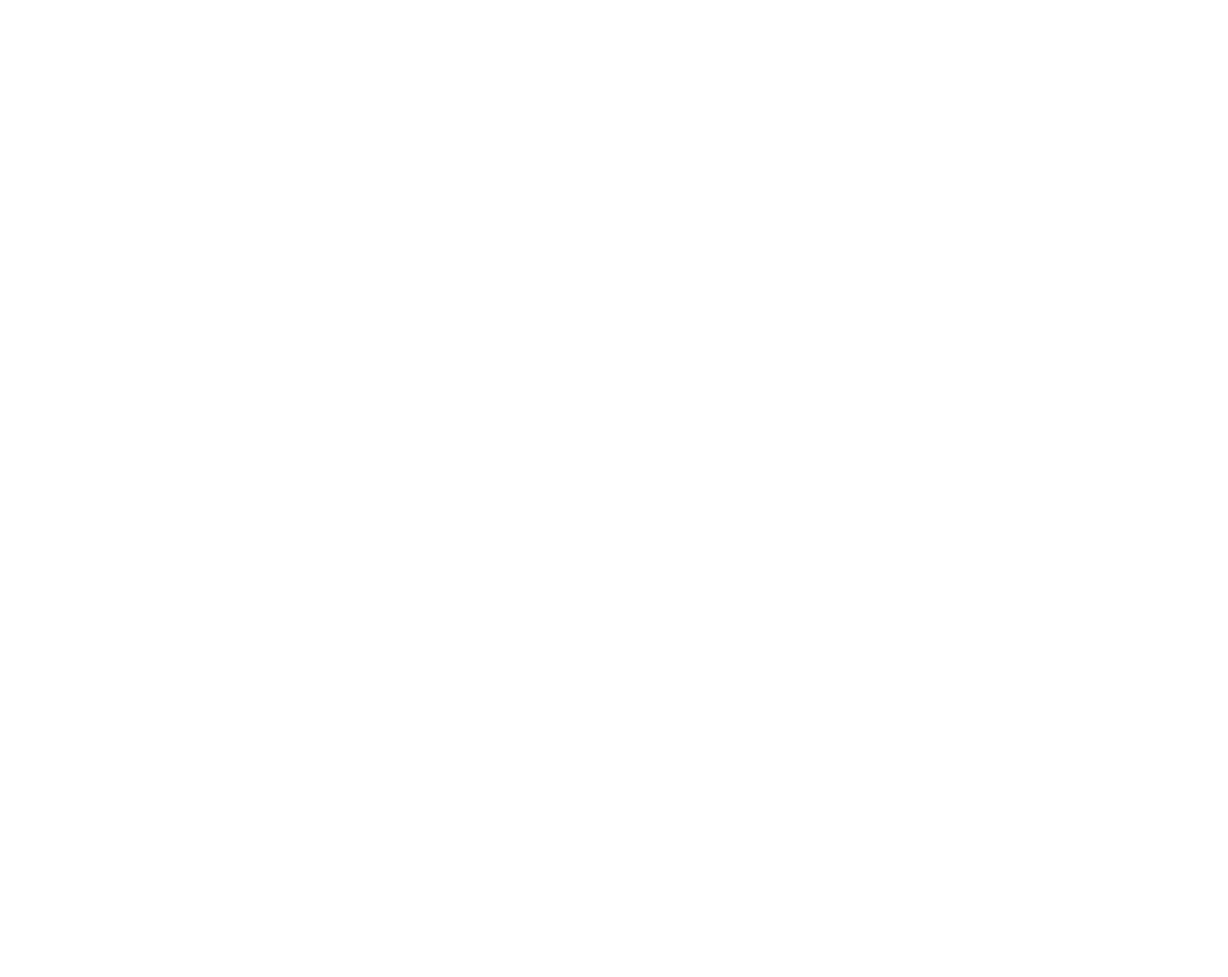
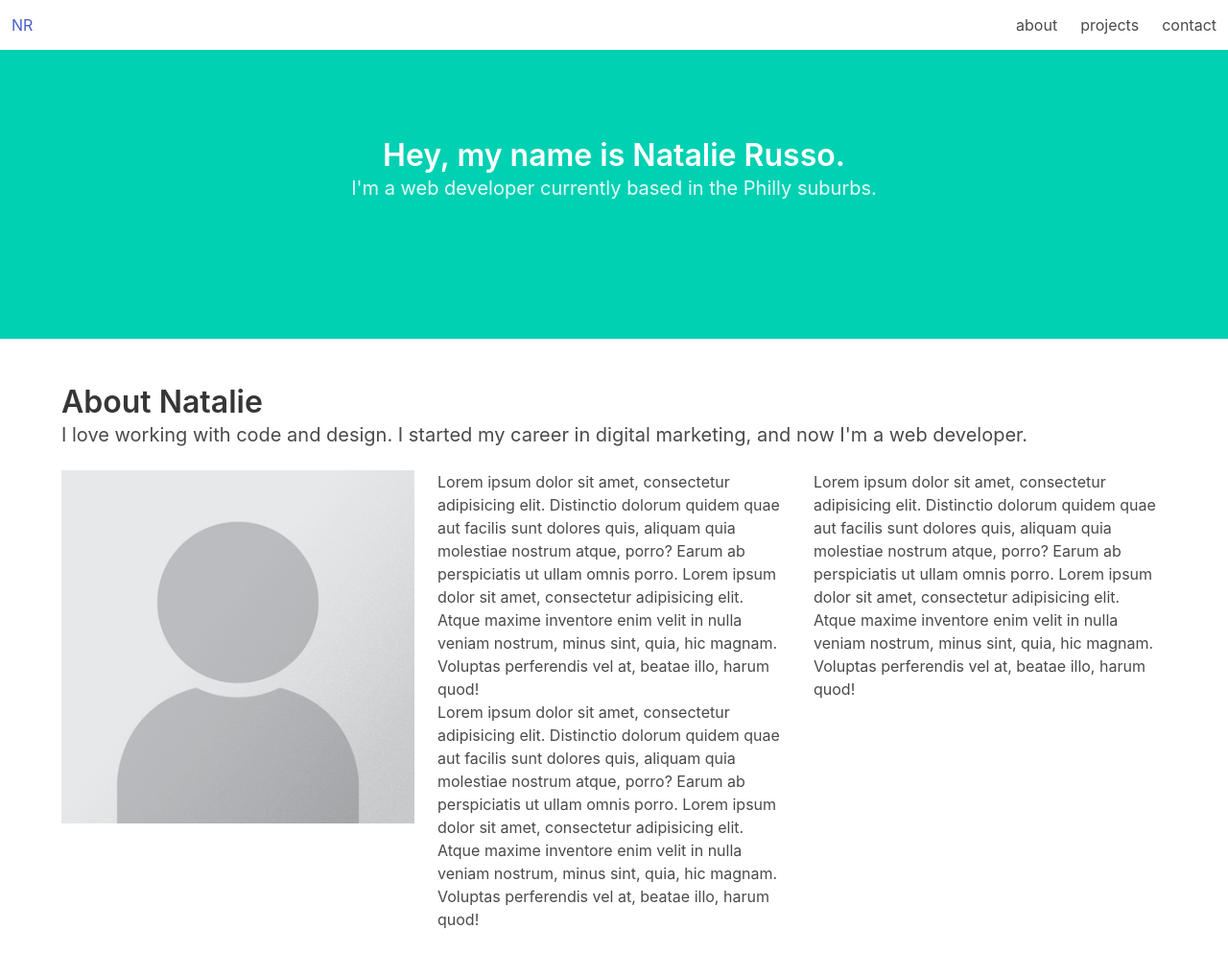
Before and after one commit to natalietate/natalietate.github.io, a plain HTML site: page index.html in a window 1280 px wide. Shown: the whole page at 96% size. Before the commit the page ends 800 px from the top, so only its background shows below. Drawn offline with nearby package versions, Linux system fonts and the light colour scheme.

Commit message:
mock up hero, navbar and about

```diff
--- a/index.html
+++ b/index.html
@@ -1,18 +1,82 @@
 <!DOCTYPE html>
 <html>
+
 <head>
   <meta charset="utf-8">
   <meta name="viewport" content="width=device-width, initial-scale=1">
   <title>Natalie Russo | Web Developer</title>
   <!-- Stylesheets -->
-    <link rel="stylesheet" href="css/index.css">
+  <link rel="stylesheet" href="public/css/index.css">
   <link rel="stylesheet" href="https://maxcdn.bootstrapcdn.com/font-awesome/4.7.0/css/font-awesome.min.css">
   <link rel="stylesheet" href="https://cdnjs.cloudflare.com/ajax/libs/bulma/0.6.1/css/bulma.css">
 </head>
+
 <body>
+  <!--  Nav Bar -->
+  <nav class="navbar is-fixed-top" role="navigation" aria-label="main navigation">
+    <div class="navbar-brand">
+      <a class="navbar-item" href="#">
+        <p>NR</p>
+      </a>
+    </div>
+    <div class="navbar-end">
+      <a class="navbar-item is-hoverable" href="#">
+        about
+      </a>
+      <a class="navbar-item" href="#">
+        projects
+      </a>
+      <a class="navbar-item" href="#">
+        contact
+      </a>
+    </div>
+  </nav>
+
+  <!--  Hero -->
+  <section class="hero is-primary is-medium">
+    <div class="hero-body">
+      <div class="container">
+        <h1 class="title has-text-centered">
+          Hey, my name is Natalie Russo.
+        </h1>
+        <h2 class="subtitle has-text-centered">
+          I'm a web developer currently based in the Philly suburbs.
+        </h2>
+      </div>
+    </div>
+  </section>
+
+  <!--  About Section -->
+
+   <section class="section">
+    <div class="container">
+      <h1 class="title">About Natalie</h1>
+      <h2 class="subtitle">
+        I love working with code and design. I started my career in digital marketing, and now I'm a web developer.
+      </h2>
+      <div class="columns">
+       <div class="column">
+         <img src="public/img/profile-placeholder.png" alt="Natalie Russo">
+       </div>
+       <div class="column">
+              <p>Lorem ipsum dolor sit amet, consectetur adipisicing elit. Distinctio dolorum quidem quae aut facilis sunt dolores quis, aliquam quia molestiae nostrum atque, porro? Earum ab perspiciatis ut ullam omnis porro. Lorem ipsum dolor sit amet, consectetur adipisicing elit. Atque maxime inventore enim velit in nulla veniam nostrum, minus sint, quia, hic magnam. Voluptas perferendis vel at, beatae illo, harum quod!</p>
+              <p>Lorem ipsum dolor sit amet, consectetur adipisicing elit. Distinctio dolorum quidem quae aut facilis sunt dolores quis, aliquam quia molestiae nostrum atque, porro? Earum ab perspiciatis ut ullam omnis porro. Lorem ipsum dolor sit amet, consectetur adipisicing elit. Atque maxime inventore enim velit in nulla veniam nostrum, minus sint, quia, hic magnam. Voluptas perferendis vel at, beatae illo, harum quod!</p>
+           </div>
+           <div class="column">
+              <p>Lorem ipsum dolor sit amet, consectetur adipisicing elit. Distinctio dolorum quidem quae aut facilis sunt dolores quis, aliquam quia molestiae nostrum atque, porro? Earum ab perspiciatis ut ullam omnis porro. Lorem ipsum dolor sit amet, consectetur adipisicing elit. Atque maxime inventore enim velit in nulla veniam nostrum, minus sint, quia, hic magnam. Voluptas perferendis vel at, beatae illo, harum quod!</p>
+           </div>
+         </div>
+       </div>
+     </div>
+    </div>
+  </section>
+
+
+
 
 
   <!-- JavaScripts -->
-    <script src="js/index.js"></script>
+  <script src="public/js/index.js"></script>
 </body>
+
 </html>
--- a/public/css/index.css
+++ /dev/null
@@ -1,5 +0,0 @@
-* {
-    box-sizing: border-box;
-    margin: 0;
-    background-color: rgba(0,0,0,0.1);
-  }
```
Lines whose indentation alone changed are shown as unchanged.
